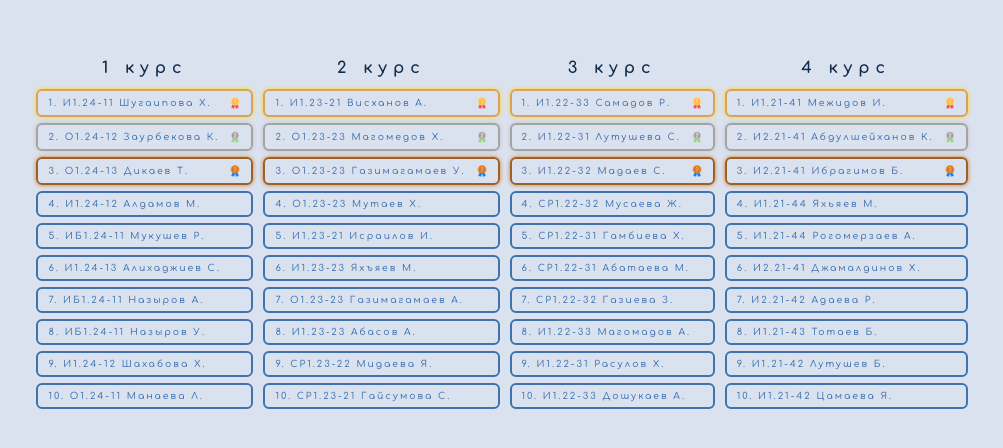
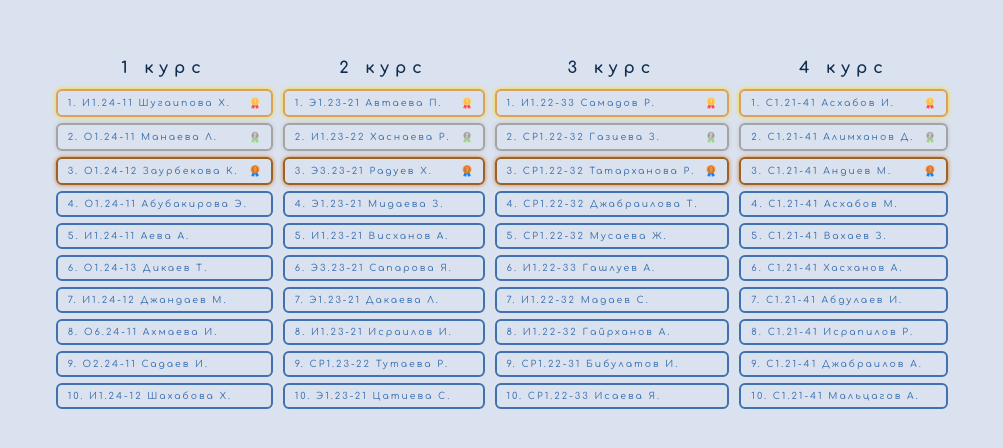
Before and after one commit to altairmsr/ggkit_dashboard, a React (Vite) app: page / in a window 1280 px wide. Shown: the part 166-614 px from the top of the page, without its empty margins (138-1141 px from the left). Built offline with nearby package versions, Linux system fonts and the light colour scheme.

Commit message:
UPD info 2025

```diff
--- a/src/data/course1.js
+++ b/src/data/course1.js
@@ -8,58 +8,58 @@ const course1 = [
 	},
 	{
 		id: 1,
-		group: "О1.24-12",
-		name: "Заурбекова К.",
+		group: "О1.24-11",
+		name: "Манаева Л.",
 		img: "silver",
 		pos: "silver",
 	},
 	{
 		id: 2,
-		group: "О1.24-13",
-		name: "Дикаев Т.",
+		group: "О1.24-12",
+		name: "Заурбекова К.",
 		img: "bronze",
 		pos: "bronze",
 	},
 	{
 		id: 3,
-		group: "И1.24-12",
-		name: "Алдамов М.",
+		group: "О1.24-11",
+		name: "Абубакирова Э.",
 		pos: "regular",
 	},
 	{
 		id: 4,
-		group: "ИБ1.24-11",
-		name: "Мукушев Р.",
+		group: "И1.24-11",
+		name: "Аева А.",
 		pos: "regular",
 	},
 	{
 		id: 5,
-		group: "И1.24-13",
-		name: "Алихаджиев С.",
+		group: "О1.24-13",
+		name: "Дикаев Т.",
 		pos: "regular",
 	},
 	{
 		id: 6,
-		group: "ИБ1.24-11",
-		name: "Назыров А.",
+		group: "И1.24-12",
+		name: "Джандаев М.",
 		pos: "regular",
 	},
 	{
 		id: 7,
-		group: "ИБ1.24-11",
-		name: "Назыров У.",
+		group: "О6.24-11",
+		name: "Ахмаева И.",
 		pos: "regular",
 	},
 	{
 		id: 8,
-		group: "И1.24-12",
-		name: "Шахабова Х.",
+		group: "О2.24-11",
+		name: "Садаев И.",
 		pos: "regular",
 	},
 	{
 		id: 9,
-		group: "О1.24-11",
-		name: "Манаева Л.",
+		group: "И1.24-12",
+		name: "Шахабова Х.",
 		pos: "regular",
 	},
 ];
--- a/src/data/course2.js
+++ b/src/data/course2.js
@@ -1,65 +1,65 @@
 const course2 = [
 	{
 		id: 0,
-		group: "И1.23-21",
-		name: "Висханов А.",
+		group: "Э1.23-21",
+		name: "Автаева П.",
 		img: "gold",
 		pos: "gold",
 	},
 	{
 		id: 1,
-		group: "О1.23-23",
-		name: "Магомедов Х.",
+		group: "И1.23-22",
+		name: "Хаснаева Р.",
 		img: "silver",
 		pos: "silver",
 	},
 	{
 		id: 2,
-		group: "О1.23-23",
-		name: "Газимагамаев У.",
+		group: "Э3.23-21",
+		name: "Радуев Х.",
 		img: "bronze",
 		pos: "bronze",
 	},
 	{
 		id: 3,
-		group: "О1.23-23",
-		name: "Мутаев Х.",
+		group: "Э1.23-21",
+		name: "Мидаева З.",
 		pos: "regular",
 	},
 	{
 		id: 4,
 		group: "И1.23-21",
-		name: "Исраилов И.",
+		name: "Висханов А.",
 		pos: "regular",
 	},
 	{
 		id: 5,
-		group: "И1.23-23",
-		name: "Яхъяев М.",
+		group: "Э3.23-21",
+		name: "Сапарова Я.",
 		pos: "regular",
 	},
 	{
 		id: 6,
-		group: "О1.23-23",
-		name: "Газимагамаев А.",
+		group: "Э1.23-21",
+		name: "Дакаева Л.",
 		pos: "regular",
 	},
 	{
 		id: 7,
-		group: "И1.23-23",
-		name: "Абасов А.",
+		group: "И1.23-21",
+		name: "Исраилов И.",
 		pos: "regular",
 	},
 	{
 		id: 8,
 		group: "СР1.23-22",
-		name: "Мидаева Я.",
+		name: "Тутаева Р.",
 		pos: "regular",
 	},
 	{
 		id: 9,
-		group: "СР1.23-21",
-		name: "Гайсумова С.",
+		group: "Э1.23-21",
+		name: "Цатиева С.",
 		pos: "regular",
 	},
 ];
--- a/src/data/course3.js
+++ b/src/data/course3.js
@@ -8,58 +8,58 @@ const course3 = [
 	},
 	{
 		id: 1,
-		group: "И1.22-31",
-		name: "Лутушева С.",
+		group: "СР1.22-32",
+		name: "Газиева З.",
 		img: "silver",
 		pos: "silver",
 	},
 	{
 		id: 2,
-		group: "И1.22-32",
-		name: "Мадаев С.",
+		group: "СР1.22-32",
+		name: "Татарханова Р.",
 		img: "bronze",
 		pos: "bronze",
 	},
 	{
 		id: 3,
 		group: "СР1.22-32",
+		name: "Джабраилова Т.",
+		pos: "regular",
+	},
+	{
+		id: 4,
+		group: "СР1.22-32",
 		name: "Мусаева Ж.",
 		pos: "regular",
 	},
 	{
-		id: 4,
-		group: "СР1.22-31",
-		name: "Гамбиева Х.",
-		pos: "regular",
-	},
-	{
 		id: 5,
-		group: "СР1.22-31",
-		name: "Абатаева М.",
+		group: "И1.22-33",
+		name: "Гашлуев А.",
 		pos: "regular",
 	},
 	{
 		id: 6,
-		group: "СР1.22-32",
-		name: "Газиева З.",
+		group: "И1.22-32",
+		name: "Мадаев С.",
 		pos: "regular",
 	},
 	{
 		id: 7,
-		group: "И1.22-33",
-		name: "Магомадов А.",
+		group: "И1.22-32",
+		name: "Гайрханов А.",
 		pos: "regular",
 	},
 	{
 		id: 8,
-		group: "И1.22-31",
-		name: "Расулов Х.",
+		group: "СР1.22-31",
+		name: "Бибулатов И.",
 		pos: "regular",
 	},
 	{
 		id: 9,
-		group: "И1.22-33",
-		name: "Дошукаев А.",
+		group: "СР1.22-33",
+		name: "Исаева Я.",
 		pos: "regular",
 	},
 ];
--- a/src/data/course4.js
+++ b/src/data/course4.js
@@ -1,65 +1,65 @@
 const course4 = [
 	{
 		id: 0,
-		group: "И1.21-41",
-		name: "Межидов И.",
+		group: "С1.21-41",
+		name: "Асхабов И.",
 		img: "gold",
 		pos: "gold",
 	},
 	{
 		id: 1,
-		group: "И2.21-41",
-		name: "Абдулшейханов К.",
+		group: "С1.21-41",
+		name: "Алимханов Д.",
 		img: "silver",
 		pos: "silver",
 	},
 	{
 		id: 2,
-		group: "И2.21-41",
-		name: "Ибрагимов Б.",
+		group: "С1.21-41",
+		name: "Андиев М.",
 		img: "bronze",
 		pos: "bronze",
 	},
 	{
 		id: 3,
-		group: "И1.21-44",
-		name: "Яхьяев М.",
+		group: "С1.21-41",
+		name: "Асхабов М.",
 		pos: "regular",
 	},
 	{
 		id: 4,
-		group: "И1.21-44",
-		name: "Рогомерзаев А.",
+		group: "С1.21-41",
+		name: "Вахаев З.",
 		pos: "regular",
 	},
 	{
 		id: 5,
-		group: "И2.21-41",
-		name: "Джамалдинов Х.",
+		group: "С1.21-41",
+		name: "Хасханов А.",
 		pos: "regular",
 	},
 	{
 		id: 6,
-		group: "И2.21-42",
-		name: "Адаева Р.",
+		group: "С1.21-41",
+		name: "Абдулаев И.",
 		pos: "regular",
 	},
 	{
 		id: 7,
-		group: "И1.21-43",
-		name: "Тотаев Б.",
+		group: "С1.21-41",
+		name: "Исрапилов Р.",
 		pos: "regular",
 	},
 	{
 		id: 8,
-		group: "И1.21-42",
-		name: "Лутушев Б.",
+		group: "С1.21-41",
+		name: "Джабраилов А.",
 		pos: "regular",
 	},
 	{
 		id: 9,
-		group: "И1.21-42",
-		name: "Цамаева Я.",
+		group: "С1.21-41",
+		name: "Мальцагов А.",
 		pos: "regular",
 	},
 ];
--- a/src/data/groupList.js
+++ b/src/data/groupList.js
@@ -1,30 +1,30 @@
 const groupList = [
 	{
 		id: 0,
-		group: "Э1.23-21",
+		group: "О5.24-12",
 		img: "gold",
 		pos: "gold",
 	},
 	{
 		id: 1,
-		group: "О5.24-12",
+		group: "О5.24-11",
 		img: "silver",
 		pos: "silver",
 	},
 	{
 		id: 2,
-		group: "О5.24-11",
+		group: "О6.24-11",
 		img: "bronze",
 		pos: "bronze",
 	},
 	{
 		id: 3,
-		group: "О1.23-23",
+		group: "Э1.23-21",
 		pos: "regular",
 	},
 	{
 		id: 4,
-		group: "О6.24-11",
+		group: "И1.23-21",
 		pos: "regular",
 	},
 ];
```
